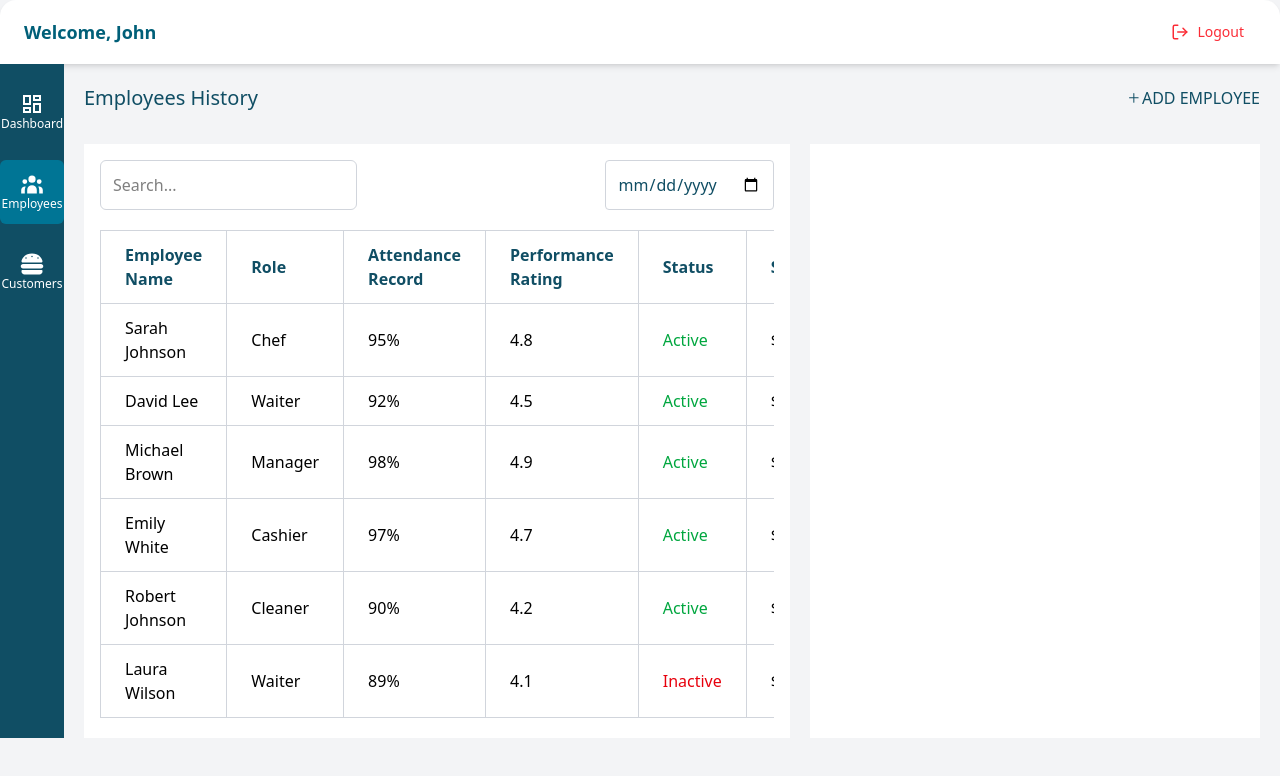
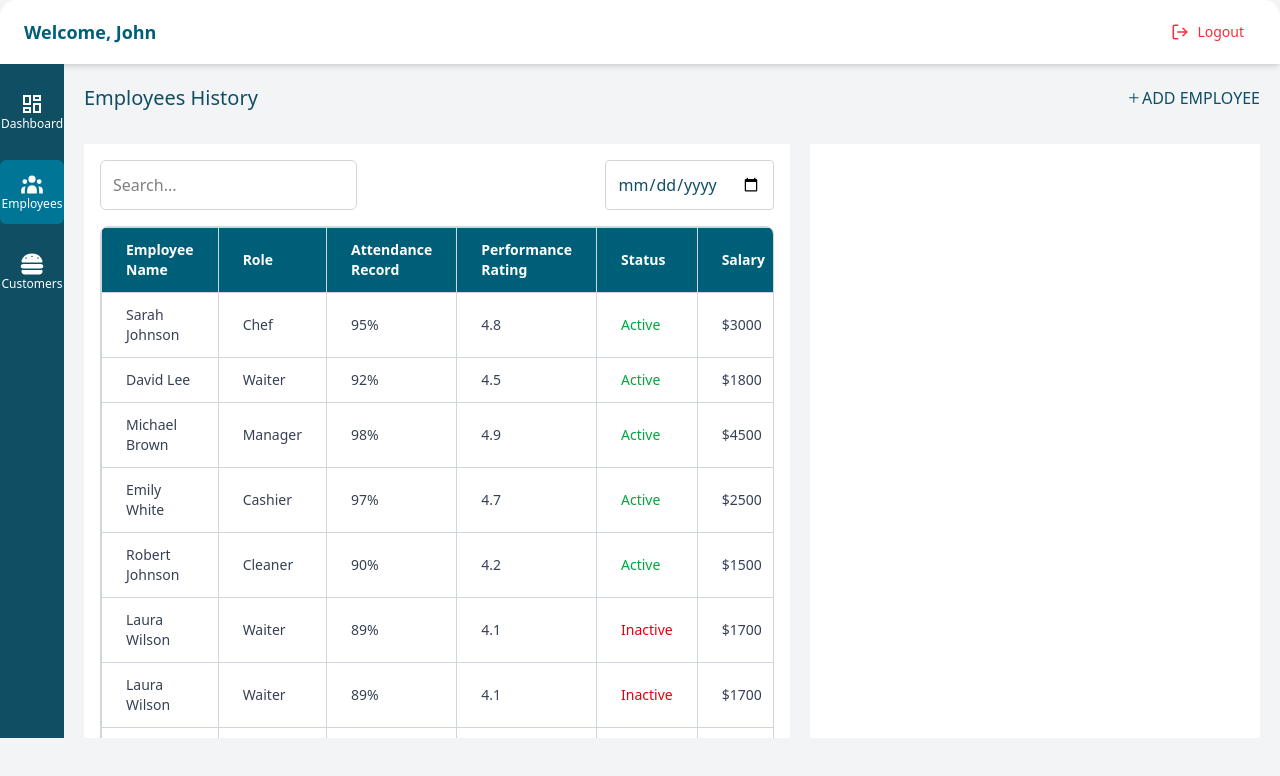
Before and after one commit to esakki2609/restaurant-app, a Next.js app: page /employee in a window 1280 px wide. Shown: the top 776 px of the page. Built offline with nearby package versions, Linux system fonts and the light colour scheme.

Commit message:
employee table updated

```diff
--- a/app/employee/page.js
+++ b/app/employee/page.js
@@ -15,7 +15,7 @@ const Employee = () => {
             </div>
 
             <div className='flex flex-row gap-5 pt-8'>
-                <div className='flex flex-col w-[60%] h-90% bg-white p-4'>
+                <div className='flex flex-col w-[60%] h-90% bg-white p-4 gap-4'>
                     {/* Search and Date Picker....*/}
                     <div className='flex flex-row justify-between'>
                         <input
@@ -26,34 +26,36 @@ const Employee = () => {
                         <input id='startDate' type='date' placeholder='Star Date' className='border border-gray-300 rounded-sm text-cyan-900 cursor-text hover:border-cyan-900 p-3' />
                     </div>
                     {/* Add Employee Table ....*/}
-                    <div className='flex flex-col py-5 overflow-auto'>
-                        <table className='w-full border-collapse '>
-                            <thead className='text-cyan-900 font-bold sticky'>
-                                <tr>
-                                    <td className='border border-gray-300 text-left p-3 px-6 rounded-md'>Employee Name</td>
-                                    <td className='border border-gray-300 text-left p-3 rounded-md px-6'>Role</td>
-                                    <td className='border border-gray-300 text-left p-3 rounded-md px-6'>Attendance Record</td>
-                                    <td className='border border-gray-300 text-left p-3 rounded-md px-6'>Performance Rating</td>
-                                    <td className='border border-gray-300 text-left p-3 rounded-md px-6'>Status</td>
-                                    <td className='border border-gray-300 text-left p-3 rounded-md px-6'>Salary</td>
+
+                    <div className="overflow-hidden rounded-lg border border-gray-300 ">
+                        <table className="min-w-full table-auto text-sm text-left text-gray-700">
+                            <thead className="table-header-group bg-cyan-800 text-white font-semibold sticky top-0 z-10">
+                                <tr className="table-row">
+                                    <th className="table-cell px-6 py-3 border border-gray-300">Employee Name</th>
+                                    <th className="table-cell px-6 py-3 border border-gray-300">Role</th>
+                                    <th className="table-cell px-6 py-3 border border-gray-300">Attendance Record</th>
+                                    <th className="table-cell px-6 py-3 border border-gray-300">Performance Rating</th>
+                                    <th className="table-cell px-6 py-3 border border-gray-300">Status</th>
+                                    <th className="table-cell px-6 py-3 border border-gray-300">Salary</th>
                                 </tr>
                             </thead>
-                            <tbody className='overflow-y-visible w-full h-50 '>
+                            <tbody className="table-row-group">
                                 {employeeData.map((data) => (
-                                    <tr key={data.id}>
-                                        <td className="border border-gray-300 text-left p-3 px-6">{data.name}</td>
-                                        <td className="border border-gray-300 text-left p-3 px-6">{data.role}</td>
-                                        <td className="border border-gray-300 text-left p-3 px-6">{data.attendance}</td>
-                                        <td className="border border-gray-300 text-left p-3 px-6">{data.performance}</td>
-                                        <td className={`border border-gray-300 text-left p-3 px-6 ${data.status === "Active" ? "text-green-600" : "text-red-600"}`}>{data.status}</td>
-                                        <td className="border border-gray-300 text-left p-3 px-6">{data.salary}</td>
+                                    <tr key={data.id} className="table-row hover:bg-gray-50 transition-colors">
+                                        <td className="table-cell px-6 py-3 border border-gray-300">{data.name}</td>
+                                        <td className="table-cell px-6 py-3 border border-gray-300">{data.role}</td>
+                                        <td className="table-cell px-6 py-3 border border-gray-300">{data.attendance}</td>
+                                        <td className="table-cell px-6 py-3 border border-gray-300">{data.performance}</td>
+                                        <td className={`table-cell px-6 py-3 border border-gray-300 ${data.status === 'Active' ? 'text-green-600' : 'text-red-600'}`}>
+                                            {data.status}
+                                        </td>
+                                        <td className="table-cell px-6 py-3 border border-gray-300">{data.salary}</td>
                                     </tr>
                                 ))}
                             </tbody>
                         </table>
 
                     </div>
-
                 </div>
 
                 <div className='flex flex-col w-[40%] h-90% bg-white p-4'></div>
--- a/components/data.js
+++ b/components/data.js
@@ -672,24 +672,24 @@ export const chartData = {
             label: "Yearly Sales Percentage",
             data: [80, 75, 62, 89, 75],
             fill: false,
-            borderColor: "rgb(75, 192, 192)",
-            backgroundColor: "rgba(75, 192, 192, 0.5)", // Add this for Bar chart
+            borderColor: "cyan",
+            backgroundColor: "cyan",
             tension: 0.1,
         },
         {
             label: "Yearly Online Order Percentage",
             data: [20, 10, 60, 70, 40],
             fill: false,
-            borderColor: "rgb(0, 128, 0)",
-            backgroundColor: "rgba(0, 128, 0, 0.5)", // Add this for Bar chart
+            borderColor: "orange",
+            backgroundColor: "orange",
             tension: 0.1,
         },
         {
             label: "Yearly Profit Percentage",
             data: [10, 60, 12, 19, 54],
             fill: false,
-            borderColor: "rgb(255, 215, 0)",
-            backgroundColor: "rgba(255, 215, 0, 0.5)", // Add this for Bar chart
+            borderColor: "red",
+            backgroundColor: "red",
             tension: 0.1,
         },
     ],
@@ -750,6 +750,34 @@ export const employeeData = [
         "status": "Inactive",
         "salary": "$1700"
     },
+    {
+        "id": 7,
+        "name": "Laura Wilson",
+        "role": "Waiter",
+        "attendance": "89%",
+        "performance": "4.1",
+        "status": "Inactive",
+        "salary": "$1700"
+    },
+    {
+        "id": 8,
+        "name": "Laura Wilson",
+        "role": "Waiter",
+        "attendance": "89%",
+        "performance": "4.1",
+        "status": "Inactive",
+        "salary": "$1700"
+    },
+    {
+        "id": 9,
+        "name": "Laura Wilson",
+        "role": "Waiter",
+        "attendance": "89%",
+        "performance": "4.1",
+        "status": "Inactive",
+        "salary": "$1700"
+    },
+
 
 
 ]
```
Also changed, not shown: app/page.js (+0 -12 lines).
